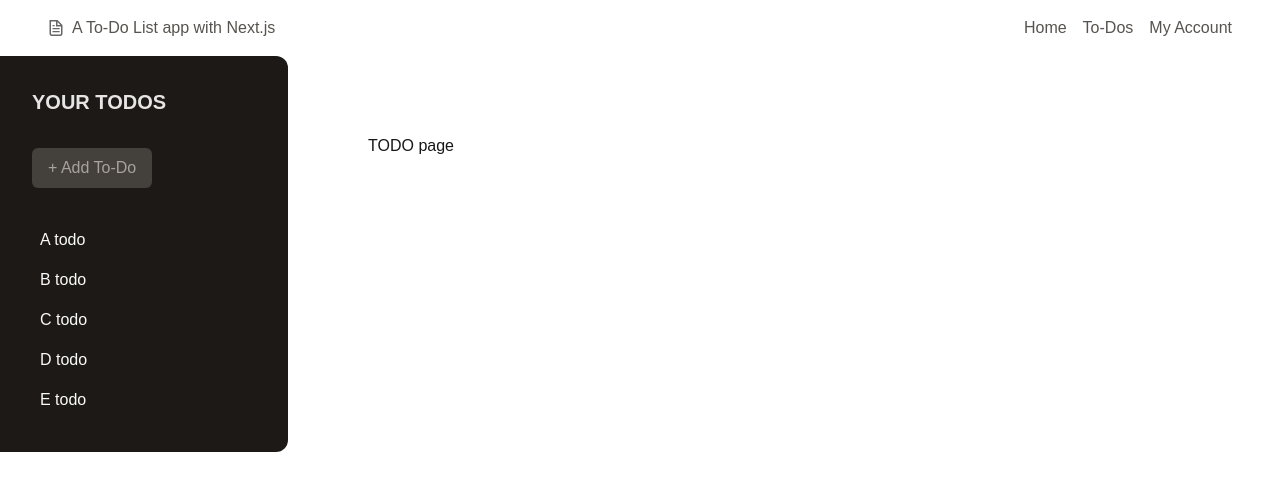
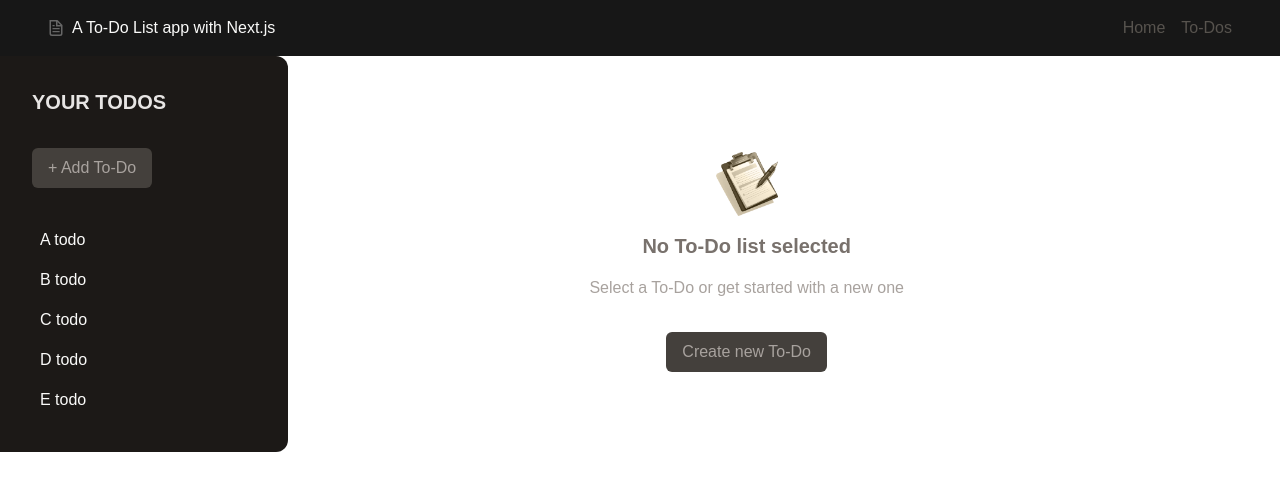
Before and after one commit to ricardoziglia/nextlevel-app, a Next.js app: page /todos in a window 1280 px wide. Shown: the top 490 px of the page. Built offline with nearby package versions, Linux system fonts and the light colour scheme.

Commit message:
Scaffolding basic ui part 2

```diff
--- /dev/null
+++ b/src/app/_components/header/main-header.tsx
@@ -0,0 +1,31 @@
+import Image from 'next/image';
+import NavLink from './nav-link';
+
+export default function MainHeader() {
+  return (
+    <header
+      role="navigation"
+      className="w-full flex items-center justify-between py-4 px-8 sm:px-12 bg-foreground text-stone-50 dark:text-stone-600"
+    >
+      <div className="flex gap-2">
+        <Image
+          aria-hidden
+          src="/file.svg"
+          alt="File icon"
+          width={16}
+          height={16}
+        />
+        <h1>A To-Do List app with Next.js</h1>
+      </div>
+      <ul className="flex text-stone-600 gap-4">
+        <li>
+          <NavLink href={'/'}>Home</NavLink>
+        </li>
+        <li>
+          <NavLink href={'/todos'}>To-Dos</NavLink>
+        </li>
+        {/* <li>My Account</li> */}
+      </ul>
+    </header>
+  );
+}
--- /dev/null
+++ b/src/app/_components/header/nav-link.tsx
@@ -0,0 +1,27 @@
+'use client';
+
+import Link from 'next/link';
+import { usePathname } from 'next/navigation';
+
+export default function NavLink({
+  href,
+  children,
+}: {
+  href: string;
+  children: React.ReactNode;
+}) {
+  const path = usePathname();
+
+  return (
+    <Link
+      href={href}
+      // className={
+      //   path.startsWith(href)
+      //     ? `${classes.link} ${classes.active}`
+      //     : classes.link
+      // }
+    >
+      {children}
+    </Link>
+  );
+}
--- /dev/null
+++ b/src/app/_components/todo/no-to-do-selected.tsx
@@ -0,0 +1,24 @@
+import todoImage from '@/assets/todo.png';
+import Button from '@/components/UI/Button';
+import Image from 'next/image.js';
+
+export default function NoToDoSelected() {
+  return (
+    <div className="mt-24 text-center w-2/3">
+      <Image
+        src={todoImage}
+        alt="An empty task list"
+        className="w-16 h-16 object-contain mx-auto"
+      />
+      <h2 className="text-xl font-bold text-stone-500 my-4">
+        No To-Do list selected
+      </h2>
+      <p className="text-stone-400 mb-4">
+        Select a To-Do or get started with a new one
+      </p>
+      <p className="mt-8">
+        <Button>Create new To-Do</Button>
+      </p>
+    </div>
+  );
+}
--- /dev/null
+++ b/src/app/_components/todo/to-do-sidebar.tsx
@@ -0,0 +1,32 @@
+import Button from '@/components/UI/Button';
+
+export default function ToDoSidebar({ todos }: { todos: Array<any> }) {
+  return (
+    <aside className="w-1/3 px-8 py-8 bg-stone-900 text-stone-50 md:w-72 rounded-r-xl">
+      <h2 className="mb-8 font-bold uppercase md:text-xl text-stone-200">
+        Your ToDos
+      </h2>
+      <div>
+        <Button>+ Add To-Do</Button>
+      </div>
+      <ul className="mt-8">
+        {todos.map((todo) => {
+          let cssClasses =
+            'w-full text-left px-2 py-1 rounded-sm my-1 hover:text-stone-200 hover:bg-stone-800';
+
+          // if (todo.id === selectedProjectId) {
+          //   cssClasses += ' bg-stone-800 text-stone-200';
+          // } else {
+          //   cssClasses += ' text-stone-400';
+          // }
+
+          return (
+            <li key={todo.id}>
+              <button className={cssClasses}>{todo.title}</button>
+            </li>
+          );
+        })}
+      </ul>
+    </aside>
+  );
+}
--- a/src/app/layout.tsx
+++ b/src/app/layout.tsx
@@ -1,6 +1,6 @@
 import type { Metadata } from 'next';
-import Image from 'next/image';
 import './globals.css';
+import MainHeader from '@/app/_components/header/main-header';
 
 export const metadata: Metadata = {
   title: 'To-Do Next App',
@@ -15,26 +15,7 @@ export default function RootLayout({
   return (
     <html lang="en">
       <body className="min-h-screen">
-        <div
-          role="navigation"
-          className="w-full flex items-center justify-between py-4 px-8 sm:px-12 bg-background dark:bg-foreground"
-        >
-          <div className="flex text-stone-600 gap-2">
-            <Image
-              aria-hidden
-              src="/file.svg"
-              alt="File icon"
-              width={16}
-              height={16}
-            />
-            <h1>A To-Do List app with Next.js</h1>
-          </div>
-          <ul className="flex text-stone-600 gap-4">
-            <li>Home</li>
-            <li>To-Dos</li>
-            <li>My Account</li>
-          </ul>
-        </div>
+        <MainHeader />
         {children}
       </body>
     </html>
--- a/src/app/page.tsx
+++ b/src/app/page.tsx
@@ -2,7 +2,7 @@ import Image from 'next/image';
 
 export default function Home() {
   return (
-    <div className="grid grid-rows-[20px_1fr_20px] items-center justify-items-center p-8 pb-20 gap-16 sm:p-20">
+    <main className="grid grid-rows-[20px_1fr_20px] items-center justify-items-center p-8 pb-20 gap-16 sm:p-20">
       <main className="flex flex-col gap-8 row-start-2 items-center sm:items-start">
         <Image
           className="dark:invert"
@@ -26,6 +26,6 @@ export default function Home() {
         </div>
       </main>
       <footer className="row-start-3 flex gap-6 flex-wrap items-center justify-center"></footer>
-    </div>
+    </main>
   );
 }
--- a/src/app/todos/layout.tsx
+++ b/src/app/todos/layout.tsx
@@ -1,4 +1,4 @@
-import Button from '@/components/UI/Button';
+import ToDoSidebar from '../_components/todo/to-do-sidebar';
 
 export default function ToDoLayout({
   children,
@@ -38,35 +38,9 @@ export default function ToDoLayout({
   });
 
   return (
-    <div className="flex">
-      <aside className="w-1/3 px-8 py-8 bg-stone-900 text-stone-50 md:w-72 rounded-r-xl">
-        <h2 className="mb-8 font-bold uppercase md:text-xl text-stone-200">
-          Your ToDos
-        </h2>
-        <div>
-          <Button>+ Add To-Do</Button>
-        </div>
-        <ul className="mt-8">
-          {todos.map((todo) => {
-            let cssClasses =
-              'w-full text-left px-2 py-1 rounded-sm my-1 hover:text-stone-200 hover:bg-stone-800';
-
-            // if (todo.id === selectedProjectId) {
-            //   cssClasses += ' bg-stone-800 text-stone-200';
-            // } else {
-            //   cssClasses += ' text-stone-400';
-            // }
-
-            return (
-              <li key={todo.id}>
-                <button className={cssClasses}>{todo.title}</button>
-              </li>
-            );
-          })}
-        </ul>
-      </aside>
-
+    <main className="flex gap-8">
+      <ToDoSidebar todos={todos} />
       {children}
-    </div>
+    </main>
   );
 }
--- a/src/app/todos/page.tsx
+++ b/src/app/todos/page.tsx
@@ -1,7 +1,7 @@
+import NoToDoSelected from '../_components/todo/no-to-do-selected';
+
 export default function Todos() {
-  return (
-    <div className="grid grid-rows-[20px_1fr_20px] items-center justify-items-centerp-8 pb-20 gap-16 sm:p-20">
-      <h2> TODO page</h2>
-    </div>
-  );
+  let content = <NoToDoSelected />;
+
+  return <>{content}</>;
 }
```
Also changed, not shown: src/assets/todo.png (added).
